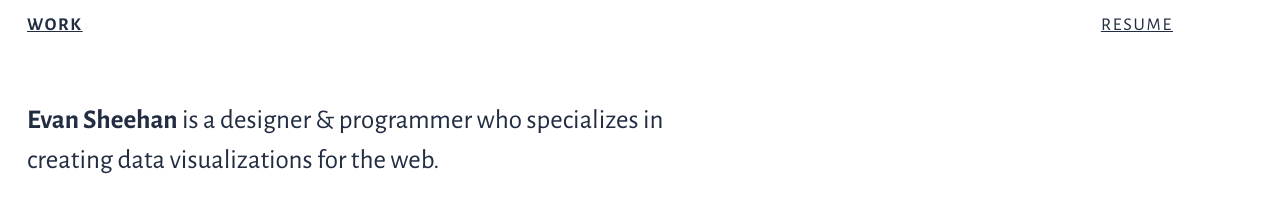
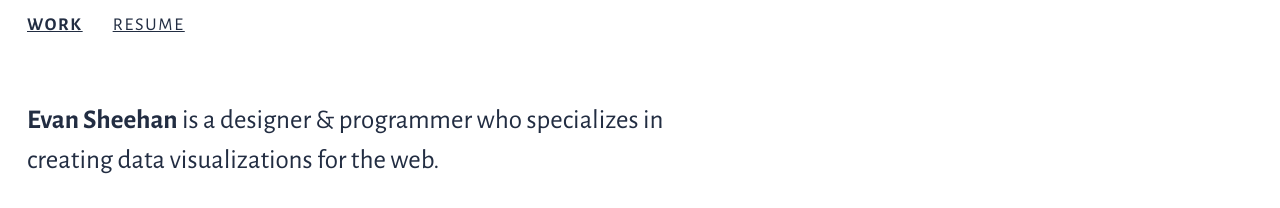
Before and after one commit to darthmall/darthmall.github.io, a Jekyll site: the page built from index.html, in a window 1280 px wide. Shown: the top 208 px of the page. Built offline with Jekyll 4.4.1, drawn with Linux system fonts in a browser that asks for light colours; nearby versions of some CDN libraries.

Commit message:
Make the navigation look better on wider screens
Don't justify the nav items, instead just make them flush left

```diff
--- a/_sass/nav.sass
+++ b/_sass/nav.sass
@@ -1,11 +1,13 @@
 nav
   margin-bottom: ms(3)
+  max-width: $sm-screen
 
   ul
     +list-unstyled
-    display: flex
-    flex-direction: row
-    justify-content: space-between
+
+  li
+    +list-item-inline
+    margin-right: $gutter
 
   a
     color: inherit
```
